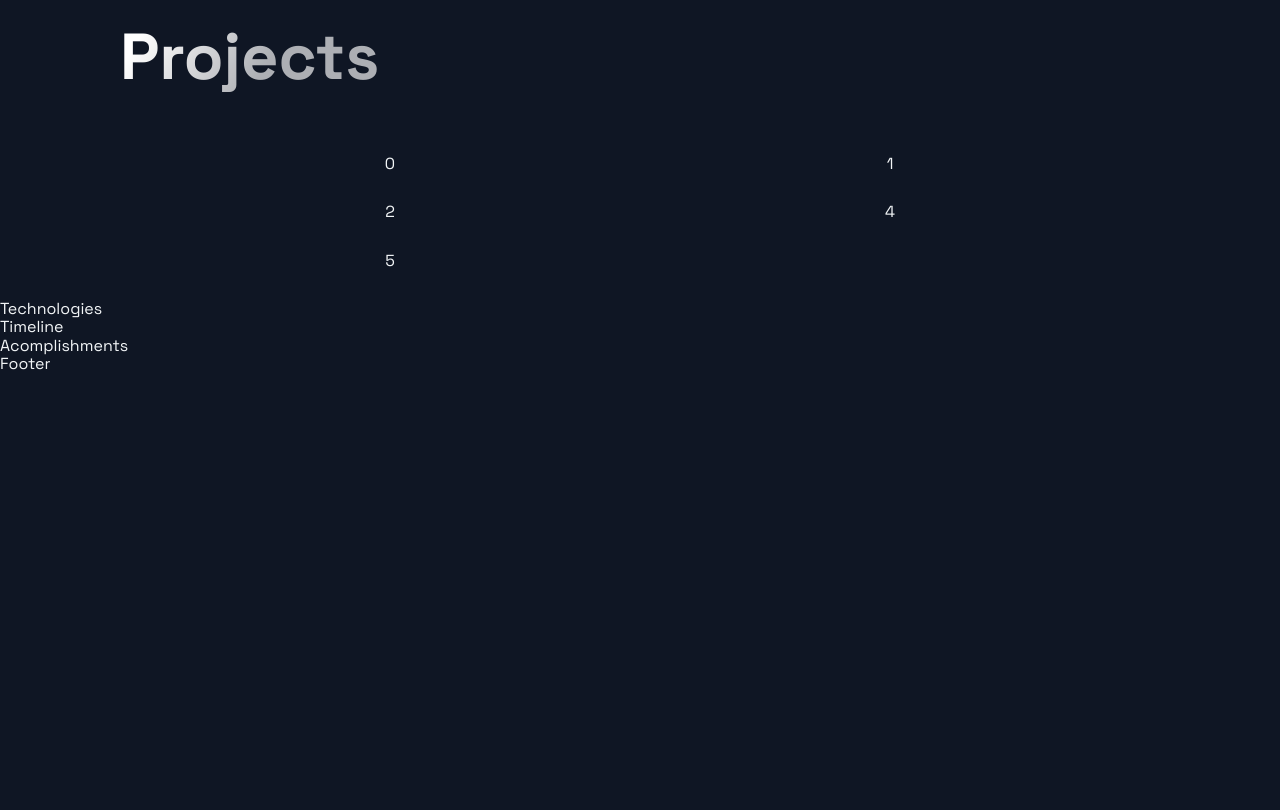
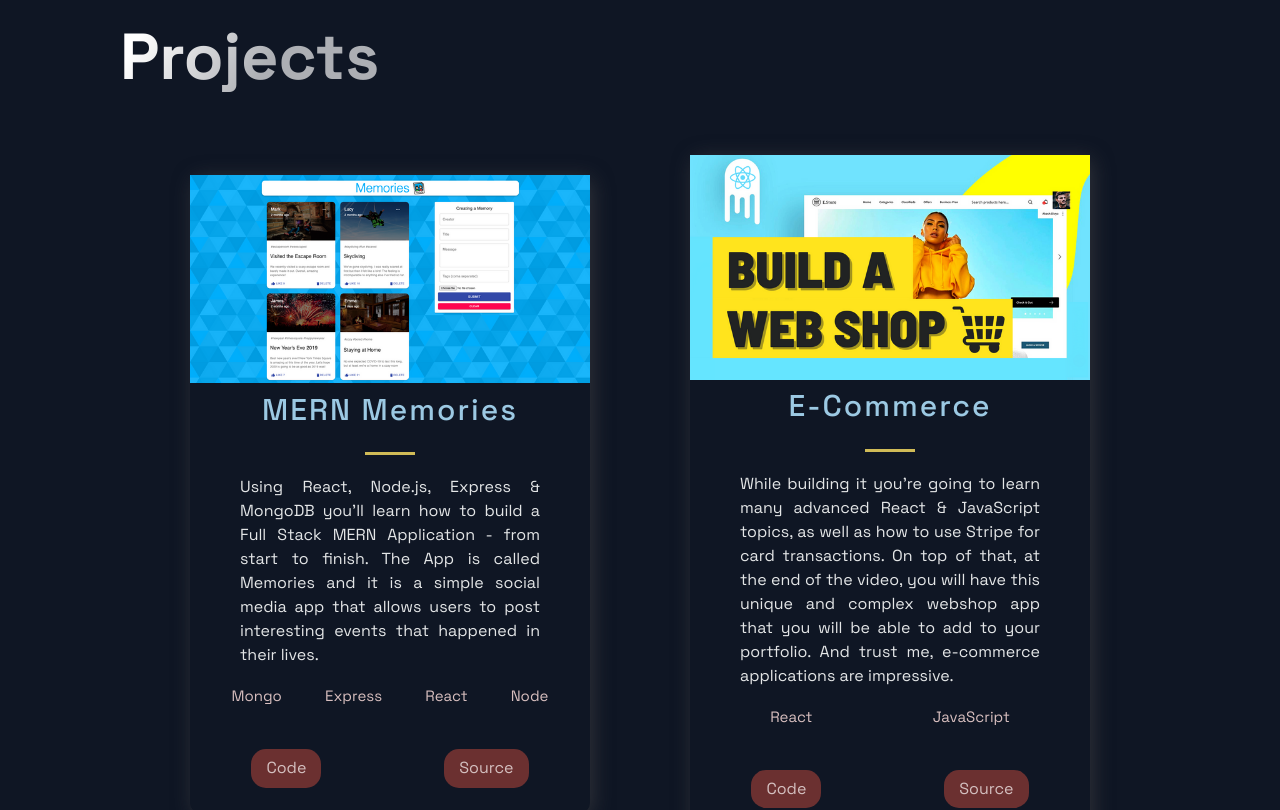
Before and after one commit to TRTurn/Portfolio-Website, a Next.js app: page / in a window 1280 px wide. Shown: the part 680-1490 px from the top of the page. Before the commit the page ends 1054 px from the top, so only its background shows below. Built offline with nearby package versions, Linux system fonts and the light colour scheme.

Commit message:
Complete Projects Section with Sample Projects

```diff
--- a/src/components/Hero/Hero.js
+++ b/src/components/Hero/Hero.js
@@ -8,7 +8,7 @@
 	<Section row nopadding>
 		<LeftSection>
 			<SectionTitle main center>
-				Welcome to <br />
+				Welcome To <br />
 				My Portfolio
 			</SectionTitle>
 			<SectionText>My goal is to create novel web products using the latest technologies available.</SectionText>
--- a/src/components/Projects/Projects.js
+++ b/src/components/Projects/Projects.js
@@ -16,12 +16,34 @@
 import { Section, SectionDivider, SectionTitle } from '../../styles/GlobalComponents';
 import { projects } from '../../constants/constants';
 
+
+
 const Projects = () => (
 	<Section nopadding id="projects">
 		<SectionDivider />
 		<SectionTitle main>Projects</SectionTitle>
 		<GridContainer>
-			{[ 0, 1, 2, 4, 5 ].map((project) => <div>{project}</div>)}
+			{projects.map(({id, image, title, description, tags, source, visit}) => (
+				<BlogCard key = {id}>
+					<Img src={image}/>
+					<TitleContent>
+						<HeaderThree title>{title}</HeaderThree>
+						<Hr/>
+					</TitleContent>
+					<CardInfo>{description}</CardInfo>
+					<div>
+						<TagList>
+							{tags.map((tag, i) => (
+								<Tag key={i}>{tag}</Tag>
+							))}
+						</TagList>
+					</div>
+					<UtilityList>
+						<ExternalLinks href={visit}>Code</ExternalLinks>
+						<ExternalLinks href={source}>Source</ExternalLinks>
+					</UtilityList>
+				</BlogCard>
+			))}
 		</GridContainer>
 	</Section>
 );
```
